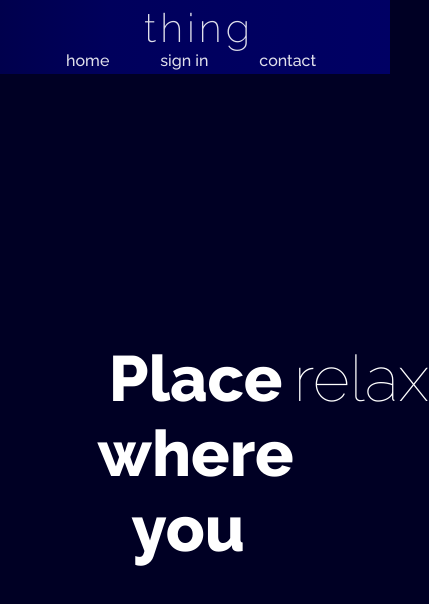
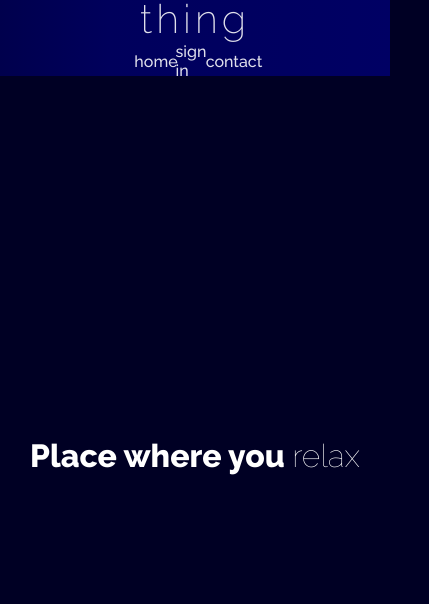
Before and after one commit to snturk/thing2, a Nuxt app: page / in a window 390 px wide. Shown: the top 604 px of the page, 429 px wide, since content can reach past the window. Built offline with nearby package versions, Linux system fonts and the light colour scheme.

Commit message:
changed mobile design

```diff
--- a/layouts/default.vue
+++ b/layouts/default.vue
@@ -20,15 +20,12 @@ html, body {
   height: 100vh;
   margin: 0;
   background: #000024;
-  animation-name: background;
-  animation-iteration-count: infinite;
-  animation-duration: 5s;
   font-family: 'Raleway', sans-serif;
 }
-@keyframes background {
-  0%{background:  #000024;}
-  50%{background:  #000030;}
-  100%{background:  #000024;}
+
+#__nuxt, #__layout{
+  height: 100%;
+  width: 100%;
 }
 
 #mainContainer{
@@ -40,22 +37,20 @@ html, body {
 }
 
 .container{
-  height: 90vh;
-  margin: 0 auto;
+  height: 90%;
+  margin: 0;
 }
 
 nav{
   background: linear-gradient(90deg, rgba(0,0,77,1) 0%, rgba(0,0,92,1) 28%, rgba(0,0,100,1) 100%);
   color: rgba(255, 255, 255, 0.877);
-  position: relative;
   width: 100%;
+  height: 9%;
   margin: 0 auto;
   display: flex;
   flex-direction: row;
   justify-content: space-between;
   align-items: center;
-  padding-top: 1%;
-  padding-bottom: 1%;
 }
 
 #mainTitle{
@@ -66,18 +61,29 @@ nav{
 }
 
 #navBarContainer{
-  width: max(30%, 250px);
+  width: 30%;
+  height: 100%;
   display: flex;
   flex-direction: row;
+  align-items: center;
   justify-content: space-between;
   font-weight: 400;
   margin-right: 2%;
 }
 
 .navEl{
+  width: calc(100%/3);
+  height: 100%;
   display: flex;
   flex-direction: row;
+  justify-content: center;
   align-items: center;
+  transition-duration: 300ms;
+}
+.navEl:hover{
+  background:  rgb(170, 170, 252);
+  color: #000024;
+  cursor: pointer;
 }
 
 @media screen and (max-width: 768px) {
@@ -86,6 +92,14 @@ nav{
     justify-content: center;
     align-items: center;
   }
+
+  #mainTitle{
+    margin-left: unset;
+  }
+
+  #navBarContainer{
+    margin-right: unset;
+  }
 }
 
 
--- a/pages/index.vue
+++ b/pages/index.vue
@@ -17,7 +17,6 @@ export default {}
 }
 
 #homeTitle{
-  width: 50%;
   text-align: center;
   display: flex;
   margin: auto;
@@ -30,4 +29,10 @@ export default {}
 #homeTitle span{
   font-weight: 100;
 }
+
+@media screen and (max-width: 768px){
+  #homeTitle{
+    font-size: 32px;
+  }
+}
 </style>
```
